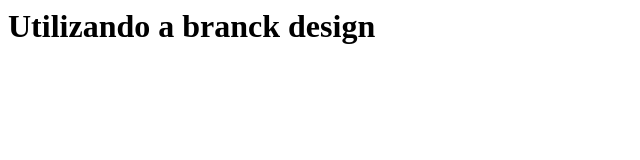
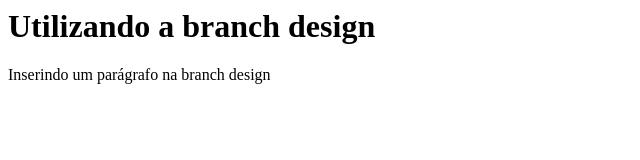
Before and after one commit to FernandoMarcheti/curso-git, a plain HTML site: page index.html in a window 1280 px wide. Shown: the whole page, without its empty margins (0-640 px from the left). Drawn offline with Linux system fonts and the light colour scheme.

Commit message:
inserindo paragrafo

```diff
--- a/index.html
+++ b/index.html
@@ -3,6 +3,7 @@
 	<title></title>
 </head>
 <body>
-	<h1> Utilizando a branck design </h1>
+	<h1> Utilizando a branch design </h1>
+	<p>Inserindo um parágrafo na branch design</p>
 </body>
 </html>
```
